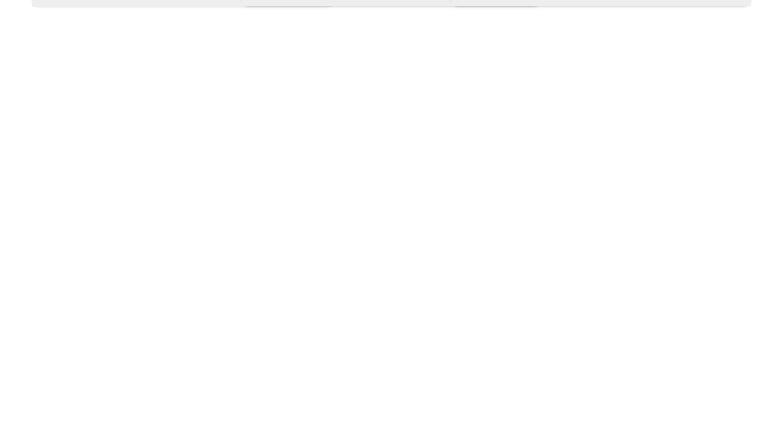
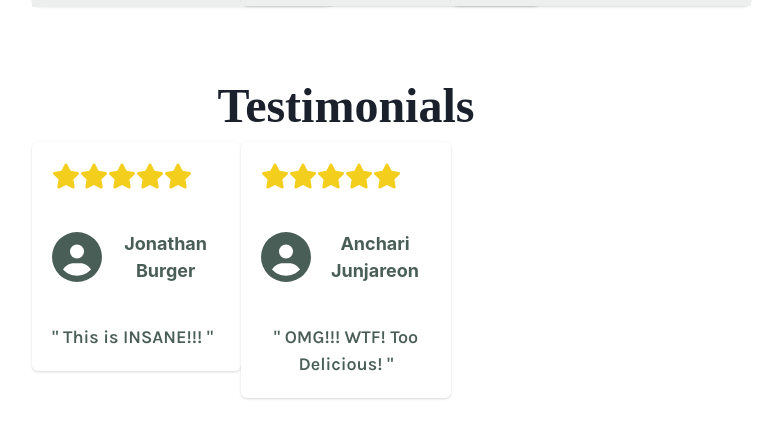
Before and after one commit to MrBigBrainy/CapStone, a React (Create React App) app: page / in a window 1280 px wide. Shown: the part 1248-1673 px from the top of the page, without its empty margins (294-1076 px from the left). Before the commit the page ends 1294 px from the top, so only its background shows below. Built offline with nearby package versions, Linux system fonts and the light colour scheme; a web font is replaced by a local one.

Commit message:
Almost Finish Testimonial

```diff
--- a/src/App.js
+++ b/src/App.js
@@ -4,6 +4,7 @@ import { ChakraProvider, Grid, GridItem } from "@chakra-ui/react";
 import Header from "./component/Header.jsx";
 import Hero from './component/Hero.jsx';
 import Special from './component/Special.jsx';
+import Testimonial from './component/Testimonial.jsx';
 
 function App() {
   return (
@@ -19,6 +20,9 @@ function App() {
           <GridItem colStart={4} colEnd={10}>
             <Special />
           </GridItem>
+          <GridItem colStart={4} colEnd={10}>
+            <Testimonial />
+          </GridItem>
         </Grid>
       </div>
     </ChakraProvider>
--- /dev/null
+++ b/src/component/Review.jsx
@@ -0,0 +1,52 @@
+import { FaCircleUser } from "react-icons/fa6";
+import { FaStar } from "react-icons/fa";
+import {
+  Card,
+  CardBody,
+  CardHeader,
+  CardFooter,
+  Text,
+  Heading,
+  GridItem,
+  Flex,
+  Image,
+  Icon,
+  HStack,
+} from "@chakra-ui/react";
+export default function Review({name, review}) {
+  return (
+    <>
+      <GridItem colSpan={2} mb={"30px"}>
+        <Card>
+          <CardBody>
+            <Flex justifyContent={"flex-start"}>
+              <Icon as={FaStar} boxSize={7} color={"#F4CE1C"} />
+              <Icon as={FaStar} boxSize={7} color={"#F4CE1C"} />
+              <Icon as={FaStar} boxSize={7} color={"#F4CE1C"} />
+              <Icon as={FaStar} boxSize={7} color={"#F4CE1C"} />
+              <Icon as={FaStar} boxSize={7} color={"#F4CE1C"} />
+            </Flex>
+          </CardBody>
+          <CardBody>
+            <HStack>
+              <Icon as={FaCircleUser} boxSize={50} color={"#495E57"} />
+              <Text fontWeight={"bold"} fontSize={"lg"} color={"#495E57"}>
+                {name}
+              </Text>
+            </HStack>
+          </CardBody>
+          <CardFooter>
+            <Text
+              fontFamily={"Karla"}
+              fontSize={"lg"}
+              fontWeight={"semibold"}
+              color={"#495E57"}
+            >
+              " {review} "
+            </Text>
+          </CardFooter>
+        </Card>
+      </GridItem>
+    </>
+  );
+}
--- /dev/null
+++ b/src/component/Testimonial.jsx
@@ -0,0 +1,20 @@
+import { Flex, Text, Box, Button, Grid } from "@chakra-ui/react";
+import Review from "./Review";
+export default function Testimonial() {
+  return (
+    <>
+      <Text
+        as={"h2"}
+        fontSize={"5xl"}
+        fontFamily={"Markazi"}
+        fontWeight={"semibold"}
+      >
+        Testimonials
+      </Text>
+      <Grid templateColumns="repeat(6, 1fr)">
+        <Review name={"Jonathan Burger"} review={"This is INSANE!!!"} />
+        <Review name={"Anchari Junjareon"} review={"OMG!!! WTF! Too Delicious!"} />
+      </Grid>
+    </>
+  );
+}
```
